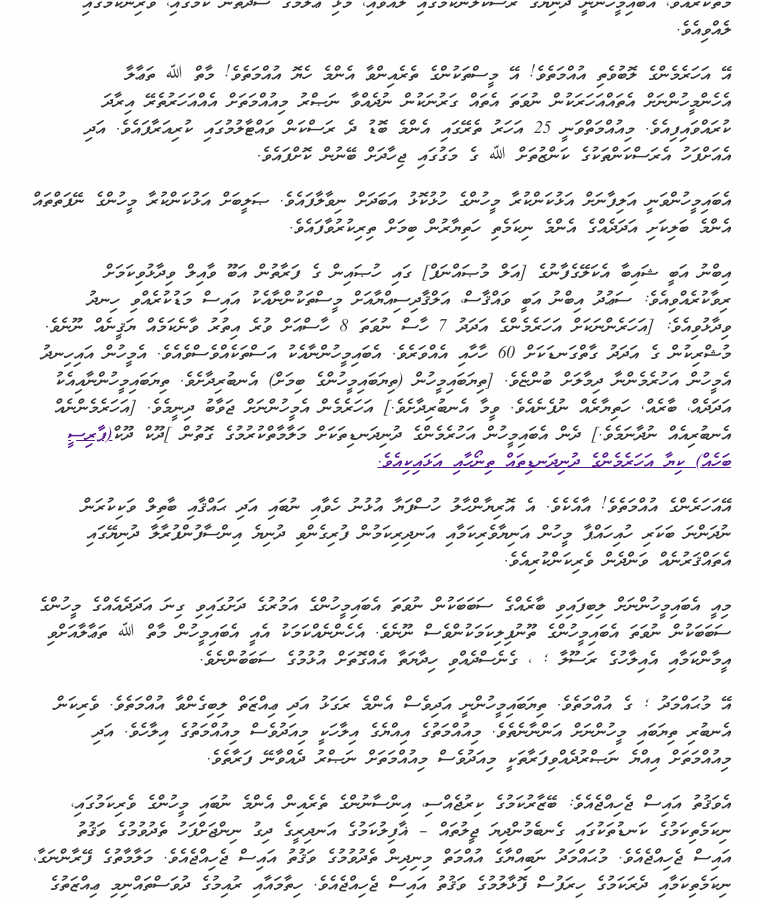
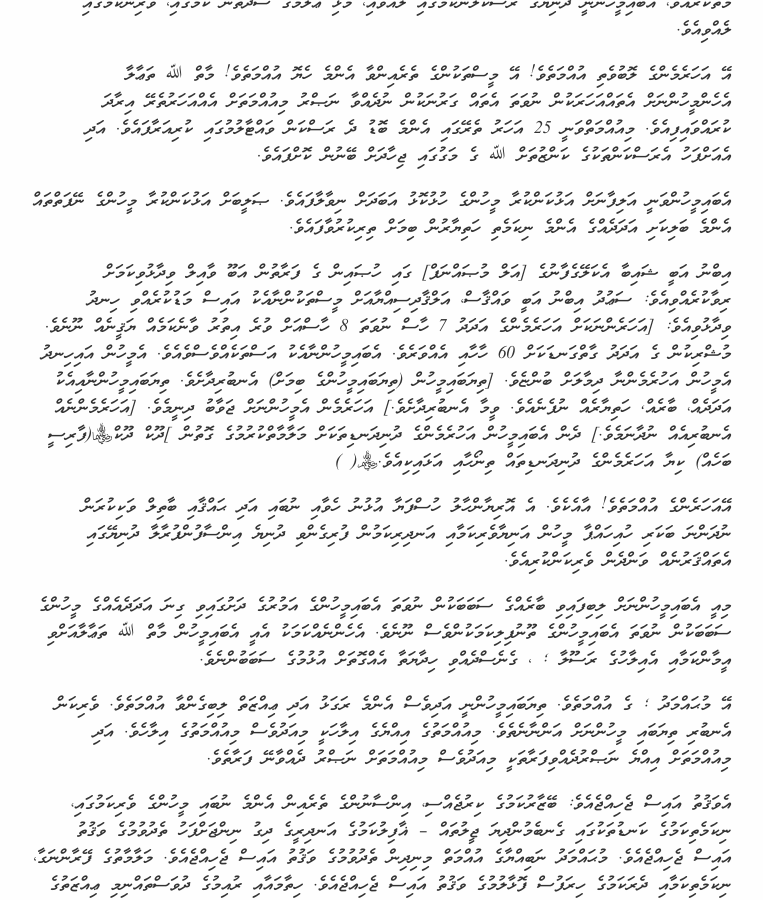
Before and after one commit to holhuashi/holhuashi, a Jekyll site: the page built from _posts/2018-05-01-vaudhallah.md, in a window 1280 px wide and 900 px high, scrolled down 4666 px. Shown: the whole window, without its empty margins (259-1022 px from the left). Built offline with Jekyll 4.4.1, drawn with Linux system fonts in a browser that asks for light colours.

```diff
--- a/_posts/2018-05-01-vaudhallah.md
+++ b/_posts/2018-05-01-vaudhallah.md
@@ -117,7 +117,7 @@ date: 2018-05-01
 
 އެބައިމީހުންވަނީ އަލިފާނަށް އަޅުކަންކުރާ މީހުންގެ ހުޅުކޮޅު އަބަދަށް ނިވާލާފައެވެ. ޞަލީބަށް އަޅުކަންކުރާ މީހުންގެ ނޭފަތްތައް އެންމެ ބަލިކަށި އަދަދެއްގެ އެންމެ ނިކަމެތި ހަތިޔާރުން ބިމަށް ތިރިކުރުވާފައެވެ.
 
-އިބްނު އަބީ ޝައިބާ އެކަލޭގެފާނުގެ [އަލް މުޞައްނަފް] ގައި ހުޞައިން ގެ ފަރާތުން އަބޫ ވާއިލް ވިދާޅުވިކަމަށް ރިވާކުރެއްވިއެވެ: ސަޢުދު އިބްނު އަބީ ވައްޤާސް، އަލްޤާދިސިއްޔާއަށް މީސްތަކުންނާއެކު އައިސް މަޑުކުރެއްވި ހިނދު ވިދާޅުވިއެވެ: [އަހަރެންނަކަށް އަހަރެމެންގެ އަދަދު 7 ހާސް ނުވަތަ 8 ހާސްއަށް ވުރެ އިތުރު ވާނެކަމެއް ޔަޤީނެއް ނޫނެވެ. މުޝްރިކުން ގެ އަދަދު ގާތްގަނޑަކަށް 60 ހާހާއި އެއްވަރެވެ. އެބައިމީހުންނާއެކު އަސްތަކެއްވެސްވެއެވެ. އެމީހުން އައިހިނދު އެމީހުން އަހުރެމެންނާ ދިމާލަށް ބުންޏެވެ. [ތިޔަބައިމީހުން (ތިޔަބައިމީހުންގެ ބިމަށް) އެނބުރިދާށެވެ. ތިޔަބައިމީހުންނާއިއެކު އަދަދެއް، ބާރެއް, ހަތިޔާރެއް ނުފެނެއެވެ. ވީމާ އެނބުރިދާށެވެ.] އަހަރެމެން އެމީހުންނަށް ޖަވާބު ދިނީމެވެ. [އަހަރެމެންނެއް އެނބުރިއެއް ނުދާނަމެވެ.] ދެން އެބައިމީހުން އަހުރެމެންގެ ދުނިދަނޑިތަކަށް މަލާމާތްކުރުމުގެ ގޮތުން ]ދޫކް ދޫކް[(ފާރިސީ ބަހެއް) ކިޔާ އަހަރެމެންގެ ދުނިދަނޑިތައް ތިނޯހާއި އަޅައިކިއެވެ.]( )
+އިބްނު އަބީ ޝައިބާ އެކަލޭގެފާނުގެ [އަލް މުޞައްނަފް] ގައި ހުޞައިން ގެ ފަރާތުން އަބޫ ވާއިލް ވިދާޅުވިކަމަށް ރިވާކުރެއްވިއެވެ: ސަޢުދު އިބްނު އަބީ ވައްޤާސް، އަލްޤާދިސިއްޔާއަށް މީސްތަކުންނާއެކު އައިސް މަޑުކުރެއްވި ހިނދު ވިދާޅުވިއެވެ: [އަހަރެންނަކަށް އަހަރެމެންގެ އަދަދު 7 ހާސް ނުވަތަ 8 ހާސްއަށް ވުރެ އިތުރު ވާނެކަމެއް ޔަޤީނެއް ނޫނެވެ. މުޝްރިކުން ގެ އަދަދު ގާތްގަނޑަކަށް 60 ހާހާއި އެއްވަރެވެ. އެބައިމީހުންނާއެކު އަސްތަކެއްވެސްވެއެވެ. އެމީހުން އައިހިނދު އެމީހުން އަހުރެމެންނާ ދިމާލަށް ބުންޏެވެ. [ތިޔަބައިމީހުން (ތިޔަބައިމީހުންގެ ބިމަށް) އެނބުރިދާށެވެ. ތިޔަބައިމީހުންނާއިއެކު އަދަދެއް، ބާރެއް, ހަތިޔާރެއް ނުފެނެއެވެ. ވީމާ އެނބުރިދާށެވެ.] އަހަރެމެން އެމީހުންނަށް ޖަވާބު ދިނީމެވެ. [އަހަރެމެންނެއް އެނބުރިއެއް ނުދާނަމެވެ.] ދެން އެބައިމީހުން އަހުރެމެންގެ ދުނިދަނޑިތަކަށް މަލާމާތްކުރުމުގެ ގޮތުން ]ދޫކް ދޫކް{(ފާރިސީ ބަހެއް) ކިޔާ އަހަރެމެންގެ ދުނިދަނޑިތައް ތިނޯހާއި އަޅައިކިއެވެ.}( )
 
 އޭއަހަރެންގެ އުއްމަތެވެ! އާއެކެވެ. އެ އޮރިޔާންހާލު ހުސްފަޔާ އުޅުނު ހެވާއި ނުބައި އަދި ޙައްޤާއި ބާތިލް ވަކިކުރަން ނުދަންނަ ބަކަރި ހުއިހައްޕާ މީހުން އަނިޔާވެރިކަމާއި އަނދިރިކަމުން ފުރިގެންވި ދުނިޔެ އިންސާފުންފުރާލާ ދުނިޔޭގައި އެތައްޤަރުނެއް ވަންދެން ވެރިކަންކުރިއެވެ.
 
```
